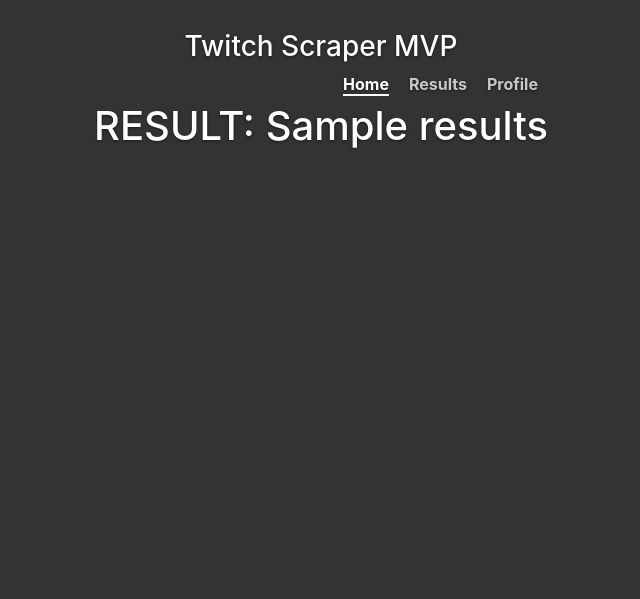
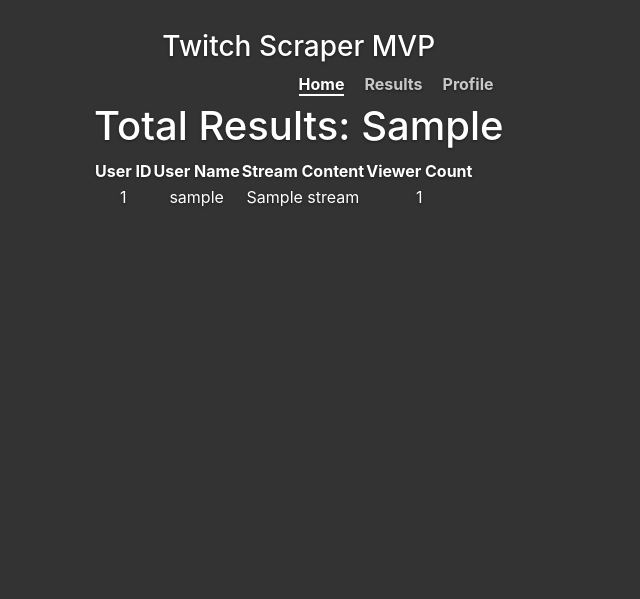
Before and after one commit to imustbreakyou/cs50final, a Flask app: template templates/results.html in a window 1280 px wide. Shown: the top 599 px of the page, without its empty margins (11-651 px from the left). Run offline with Flask 3, Linux system fonts and the light colour scheme; the template is opened without the code that fills it: most values are stand-ins (such as "Sample title", 1, 10 or a date in 2020); some libraries are stand-ins or nearby versions.

Commit message:
Parse API with hard-coded paremeters and render results in results.html
- Parsed by user_id, user_name, game_name, and viewer_count
- Rendered Table Data dynamically with Jinja
- Table Headers still hard-coded

```diff
--- a/app.py
+++ b/app.py
@@ -4,12 +4,13 @@
 # further .env assitance from here: https://stackoverflow.com/questions/41546883/what-is-the-use-of-python-dotenv #
 # API response assitance from: https://www.geeksforgeeks.org/response-json-python-requests/
 # Form to dict from here https://vortex.hashnode.dev/how-to-obtain-dict-from-a-flask-request-form-ck6c6ertx006s3cs1rw60rsk8 #
-#
+# Help with parsing Json: https://brightdata.com/blog/how-tos/parse-json-data-with-python
 
 from flask import Flask, request, render_template
 from dotenv import load_dotenv
 import os
 import requests
+import json
 
 
 
@@ -28,29 +29,24 @@ def results():
 
 
 
-
-
 @app.route("/call_api", methods=['GET', 'POST'])
 def call_api():
     if request.method == "POST":
         print("post request received")
 
+        # Prepare API Call
         source_url = "https://api.twitch.tv/helix/streams"
         url = build_api_url(source_url)
-        print(url)
 
-
-        # Access API keys
         load_dotenv('/absolute/path/to/.env')
         client_id = os.getenv('TWITH_CLIENT_ID')
         oauth_token = os.getenv('TWITCH_OAUTH_TOKEN')
 
+
+        # Error handling for missing access tokens
         if not client_id or not oauth_token:
             print("missing API token or id")
             return None
-
-
-
 
         headers = {
 
@@ -58,19 +54,36 @@ def call_api():
             'Authorization': f'Bearer {oauth_token}'
 
         }
-
+        # THIS MAKES THE REQUEST
         response = requests.get(url, headers=headers)
         print(response)
-        print(response.json())
 
-        if response.status_code == 200:
-            #print response
-            results = "data"
-            return render_template('results.html', results=results)
-
-        else:
+        # Error Handling for failed API Call
+        if response.status_code != 200:
             print(f"Failed to fetch data: {response.status_code}")
             return None
+
+
+        # Store json data in dictionary
+        json_data = response.json()
+
+        streams = {}
+        stream_counter = 0
+        for item in json_data['data']:
+            streams[item['user_id']] = {
+                'user_id': item['user_id'],
+                'user_name': item['user_name'],
+                'game_name': item['game_name'],
+                'viewer_count': item['viewer_count']
+            }
+            stream_counter += 1
+
+        dynamic_header = stream_counter
+
+        return render_template('results.html', dynamic_header=dynamic_header, streams=streams)
+
+
+
     else:
         return redirect('/')
 
@@ -83,7 +96,7 @@ def build_api_url(source_url):
 
     #hard coded value
     parameter_1_name = "language="
-    parameter_1_value = "es"
+    parameter_1_value = "en"
 
 
     final_url = source_url+"?"+parameter_1_name+parameter_1_value
--- a/templates/results.html
+++ b/templates/results.html
@@ -1,4 +1,6 @@
 <!-- Template provided by: https://getbootstrap.com/docs/5.0/examples/dashboard/ -->
+<!-- Rendering help from jinja documentation: https://jinja.palletsprojects.com/en/3.1.x/templates/
+-->
 {% extends "layout.html" %}
 {% block title %}
 Results
@@ -6,7 +8,25 @@ Results
 
 {% block content %}
 <main role="main" class="inner cover">
-    <h1>RESULT: {{ results }}</h1>
+    <h1>Total Results: {{ dynamic_header }}</h1>
+    <div>
+        <table>
+            <tr>
+                <th>User ID</th>
+                <th>User Name</th>
+                <th>Stream Content</th>
+                <th>Viewer Count</th>
+            </tr>
+            {% for user_id, stream in streams.items() %}
+                <tr>
+                        <td>{{ user_id }}</td>
+                        <td>{{ stream.user_name }}</td>
+                        <td>{{ stream.game_name }}</td>
+                        <td>{{ stream.viewer_count }}</td>
+                </tr>
+            {% endfor %}
+        </table>
+    </div>
 
 
 
```
Also changed, not shown: readme.txt, 1 other file.
